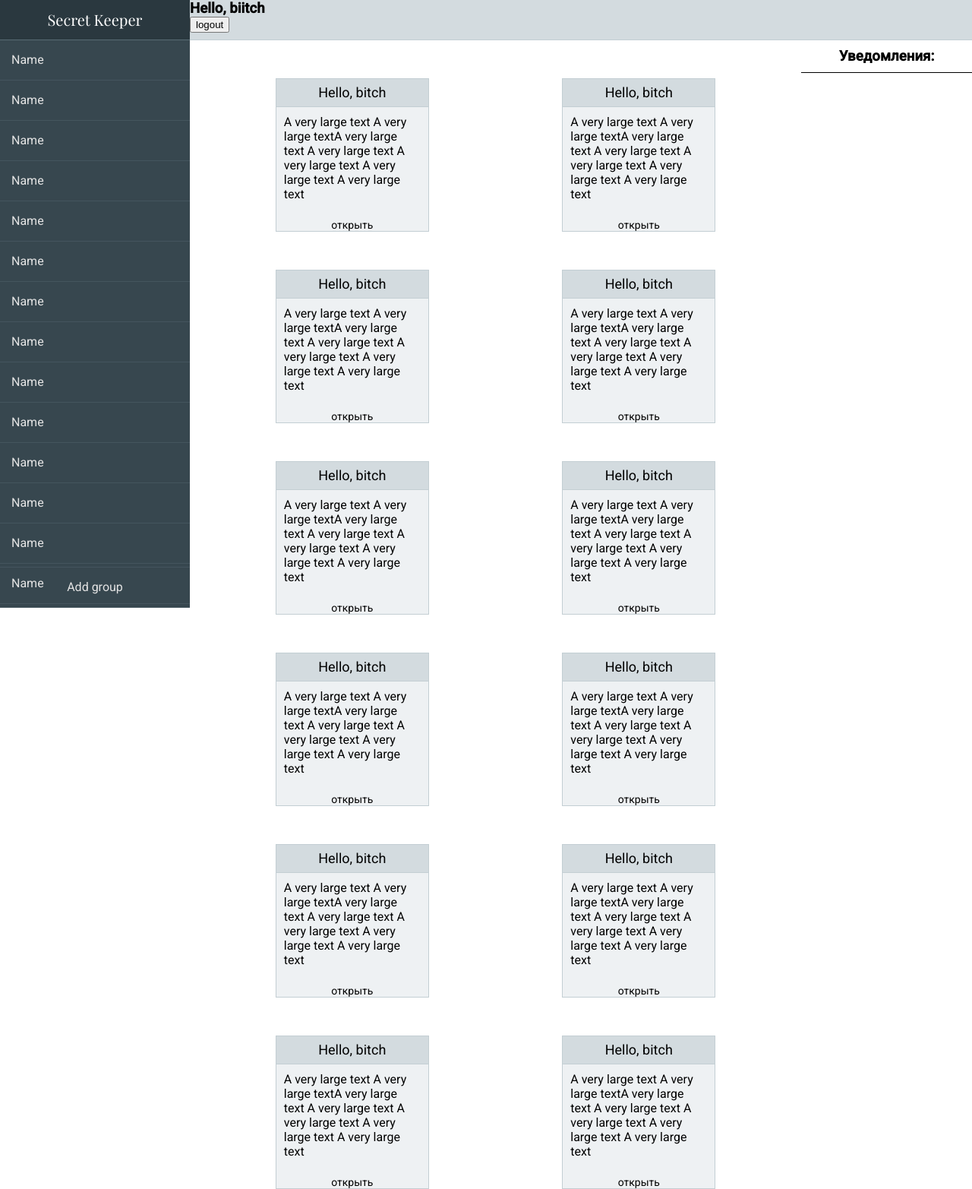
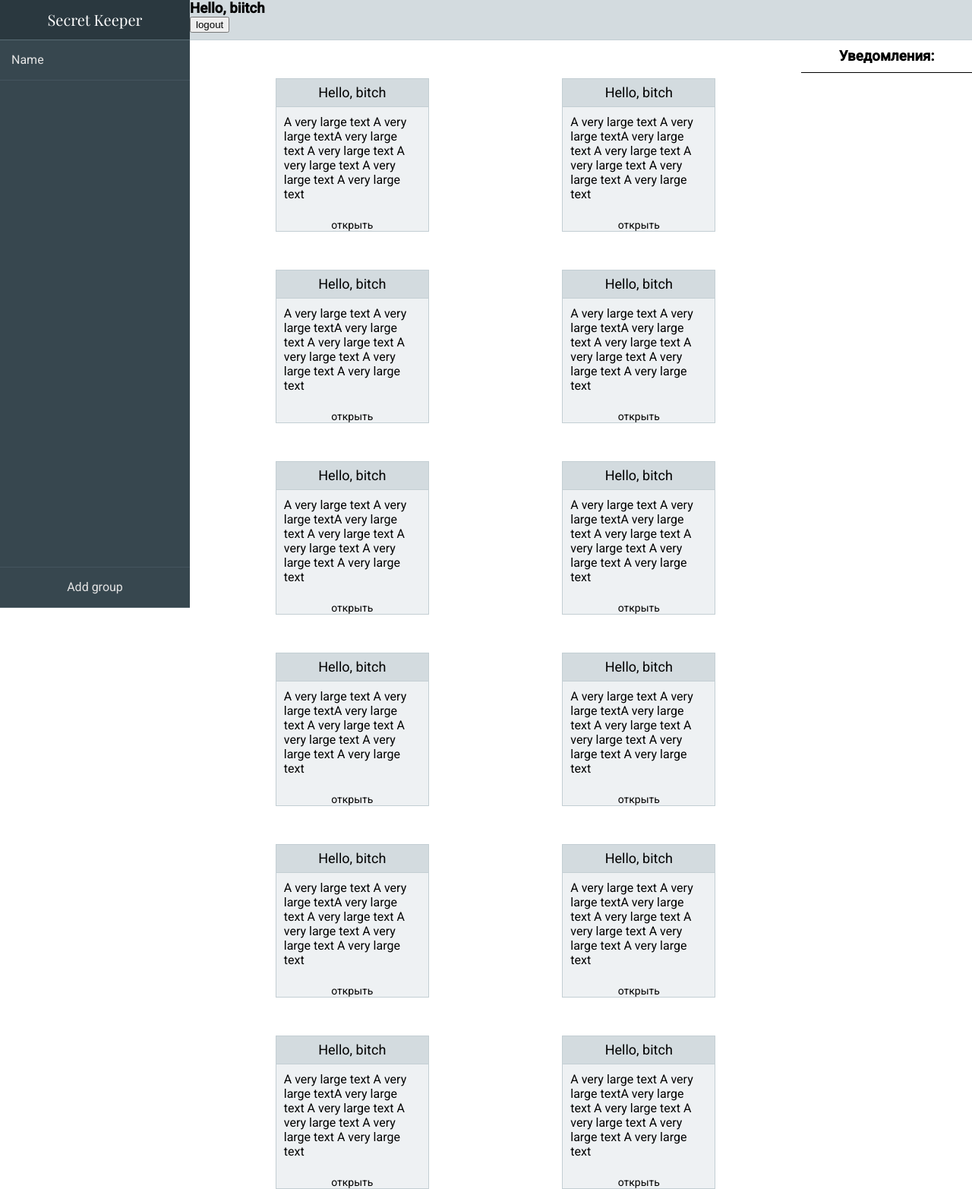
Before and after one commit to Futusio/secret-keeper, a Django app: page / in a window 1280 px wide. Shown: the whole page at 76% size. Run offline with Django 3.2, Linux system fonts and the light colour scheme; the visitor is signed in with stand-in values (Sample User, id 1); data that the repository does not hold is empty.

Commit message:
upd: change sidebar structure

```diff
--- a/manager/main/static/css/style.css
+++ b/manager/main/static/css/style.css
@@ -13,28 +13,26 @@ body {
 
 /* Toggle Styles */
 #cap {
-    height: 52px;
-    background-color: #D3DBDF;
-    border-bottom: 1px solid #C3CED3;
+  height: 52px;
+  width: 100%;
+  background-color: #D3DBDF;
+  border-bottom: 1px solid #C3CED3;
 }
 
 /* Sidebar Styles */
-
 #sidebar {
-  /* z-index: 1000; */
-  /* position: fixed; */
-  /* left: 250px; */
   width: 250px;
   min-width: 250px;
-  height: 100vh;
-  /* margin-left: -250px; */
-  overflow-y: auto;
+  height: 100vh ;
+  padding: 0;
+  margin: 0;
   background: #37474F;
+  color: rgb(228, 228, 228);
 }
 
 #sidebar header {
   background-color: #2A383F;
-  color: white;;
+  color: white;
   font-family: 'Playfair Display', serif;
   font-size: 20px;
   line-height: 52px;
@@ -42,31 +40,56 @@ body {
   border-bottom: 1px solid #586B74;
 }
 
-#sidebar ul {
-    margin: 0;
-    padding: 0;
+#group-list {
+  overflow-y: auto;
+  display: flex;
+  height: calc(100% - 53px - 53px);
+  flex-direction: column;
+  justify-content: flex-start;
 }
 
-#sidebar ul li {
-  color: rgb(228, 228, 228);
-  font-size: 16px;
-  line-height: 52px;
-  border-bottom: 1px solid #44555E;
-  list-style-type: none;
+#group-list::-webkit-scrollbar {
+  width: 8px;
+  height: 8px;
+  background-color: #2A383F;
 }
 
-#sidebar ul li:not(.end) {
+::-webkit-scrollbar-thumb {
+  background-color: #566c79;
+  border-radius: 12px;
+}
+
+::-webkit-scrollbar-thumb:hover {
+  background-color: #607986;
+}
+
+.group {
   display: flex;
   justify-content:space-between;
   padding-left: 15px;
 }
 
-#sidebar ul li:hover {
-    cursor: pointer;
-    background-color: #2A383F;
+#sidebar div:not(.actions) {
+  font-size: 16px;
+  line-height: 52px;
+  border-bottom: 1px solid #44555E;
 }
 
-/* END SIDEBAR BLOCK */
+#sidebar div:hover {
+  font-size: 16px;
+  line-height: 52px;
+  border-bottom: 1px solid #44555E;
+  cursor: pointer;
+  background-color: #2A383F;
+}
+
+#end {
+  position: absolute;
+  width: 250px;
+  bottom: 0;
+  border-top: 1px solid #44555E;
+  text-align: center;
+}
 
 .actions span {
   width: 18px;
@@ -74,7 +97,6 @@ body {
   padding: 5px 10px;
   line-height: 18px;
   font-size: 18px;
-  border: 1px solid red;
   margin-right: 0.5rem;
   border-radius: 50%;
   text-align: center;
@@ -89,20 +111,12 @@ body {
   background-color: rgb(255, 0, 0, 0.5);
 }
 
-.end {
-  justify-content: center;
-  align-content: center;
-  position: absolute;
-  width: 250px;
-  bottom: 0;
-  border-bottom: none;
-  border-top: 1px solid #44555E;
-  text-align: center;
-}
-
 .selected-group {
   background-color: #2A383F;
 }
+
+/* END SIDEBAR BLOCK */
+
 
 .min-account {
   position: relative;
--- a/manager/main/templates/main/index.html
+++ b/manager/main/templates/main/index.html
@@ -53,6 +53,7 @@
             flex-wrap: wrap;
         }
     </style>
+
     <script>
         // Set CSRF Token
         function csrfSafeMethod(method) {
@@ -92,7 +93,7 @@
             }
         })
 
-    $(document).on('click', '.end', function(e){
+        $(document).on('click', '#end', function(e){
             $('#popup').fadeIn(300)
             $('#popup_group').fadeIn(300)
         })
@@ -105,18 +106,17 @@
 
         $(document).on('click', '.group', function(e){
             if(!$(e.target).hasClass('group')) return NaN
-        $('li').removeClass('selected-group')
+            $('div').removeClass('selected-group')
             $('.actions').remove()
             $(e.target).addClass('selected-group')
             $(e.target).append(`
                 <div class='actions'><span class='sidebar-action add-account'>+</span><span class='sidebar-action del-group'>x</span></div>
             `)
             // Get Accounts to the group
-        var id = $(e.target).parent().parent().attr('id')
-        var accounts = getAccounts(id)
+            // var id = $(e.target).parent().parent().attr('id')
+            // var accounts = getAccounts(id)
 
         })
-
 
         $(document).on('click', '.click', function(e){
             group_id = $(e.target).parent().attr('id')
@@ -131,46 +131,19 @@
 
     </script>
 
-<div id=sidebar>
+<!-- Left Sidebar -->
+<section id=sidebar>
     <header>
         Secret Keeper
     </header>
-    <ul id='group-list'>
-        <div id='list'>
-            <li class="group" >Name</li>
-            <li class="group" >Name</li>
-            <li class="group" >Name</li>
-            <li class="group" >Name</li>
-            <li class="group" >Name</li>
-            <li class="group" >Name</li>
-            <li class="group" >Name</li>
-            <li class="group" >Name</li>
-            <li class="group" >Name</li>
-            <li class="group" >Name</li>
-            <li class="group" >Name</li>
-            <li class="group" >Name</li>
-            <li class="group" >Name</li>
-            <li class="group" >Name</li>
-            <li class="group" >Name</li>
-            <li class="group" >Name</li>
-
-            <li class="group" >Name</li>
-            <li class="group" >Name</li>
-            <li class="group" >Name</li>
-            <li class="group" >Name</li>
-            <li class="group" >Name</li>
-            <li class="group" >Name</li>
-            <li class="group" >Name</li>
-            <li class="group" >Name</li>
-
+    <section id='group-list'>
+        <div class="group" >Name</div>
         {% for group in groups %}
-            <li class="group" id="{{ group.id }}">{{ group.name }}</li>
+            <div class="group" id="{{ group.id }}">{{ group.name }}</div>
         {% endfor %}
-        <li class='end'>Add group</li>
-        </div>
-
-    </ul>
-</div>
+    </section>
+    <div id='end'>Add group</div>
+</section>
 
 <div id='super_body'>
     <!-- Headers -->
```
Lines whose indentation alone changed are shown as unchanged.
